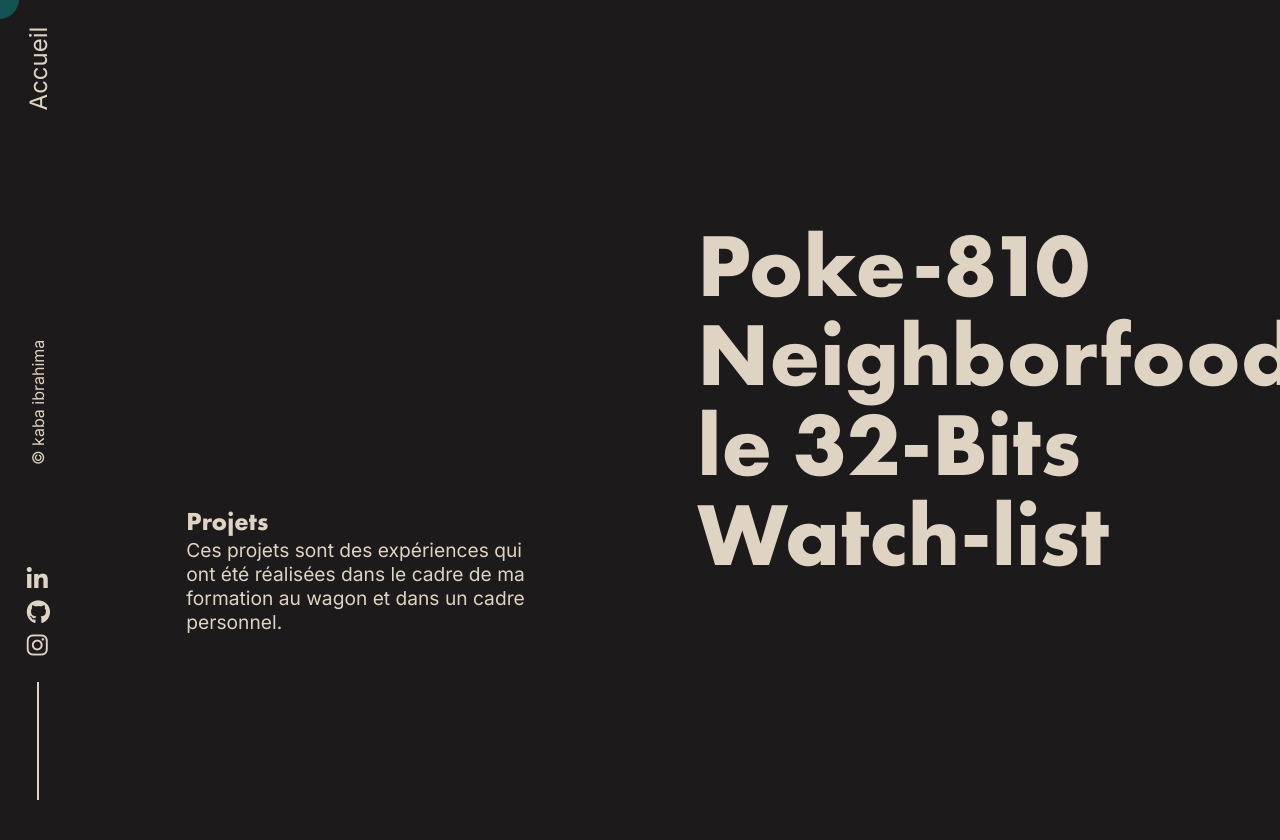
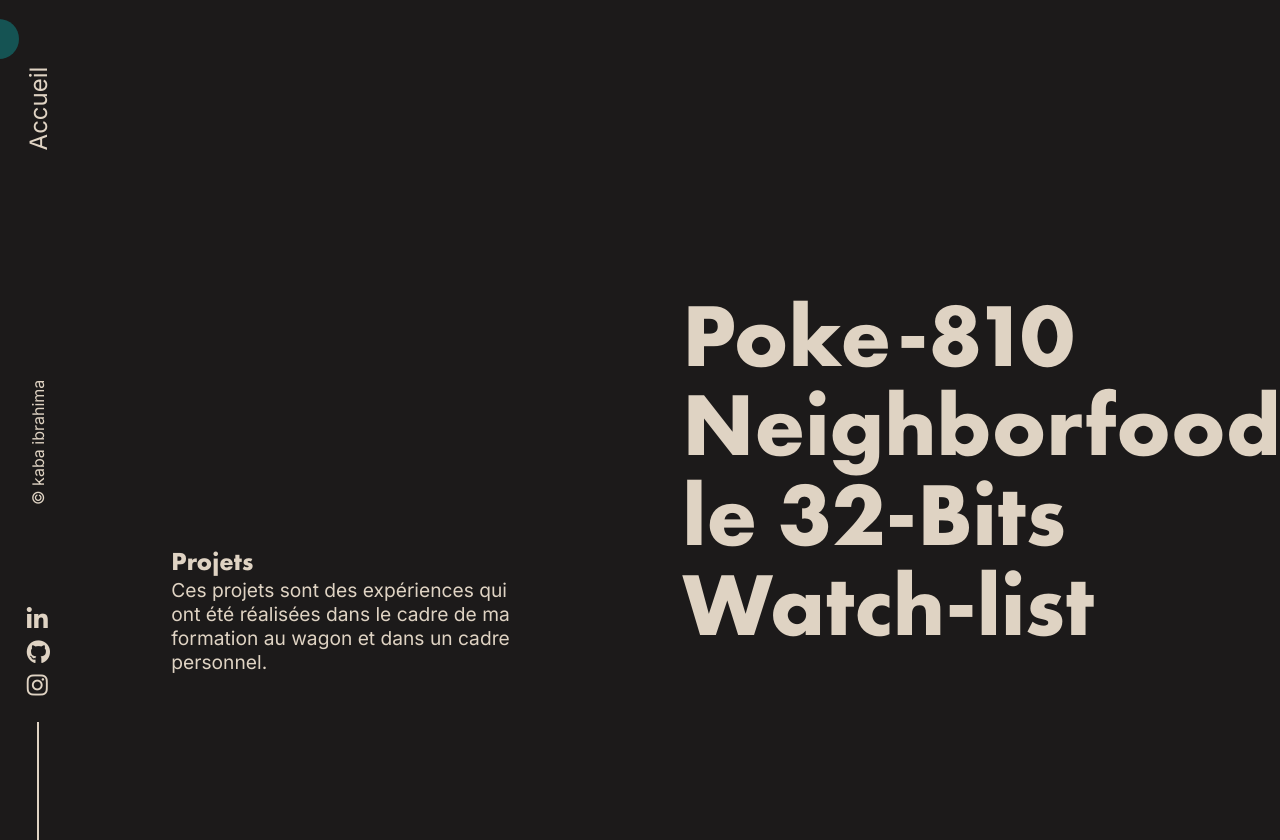
Before and after one commit to kaba992/portfolio-ibra, a website built with Vite: page pages/projects.html in a window 1280 px wide. Before the commit the page ends 800 px from the top, so only its background shows below. Built offline with nearby package versions, Linux system fonts and the light colour scheme; what @splinetool/runtime would draw is missing.

Commit message:
presque la fin

```diff
--- a/style.css
+++ b/style.css
@@ -34,6 +34,7 @@
 	display: flex;
 	width: 100%;
 	justify-content: flex-end;
+
 }
 
 body {
@@ -42,7 +43,7 @@
 	color: #dfd3c3;
 	background-color: #1c1a1a;
 	font-family: "Inter", sans-serif;
-  overflow: hidden;
+	overflow: hidden;
 }
 
 a,
@@ -151,7 +152,7 @@
 	justify-content: space-evenly;
 	align-items: flex-end;
 	padding-bottom: 10%;
-  overflow: hidden;
+	overflow: hidden;
 }
 
 .social {
@@ -326,7 +327,7 @@
 	transition: width 0.5s ease 0s;
 	margin-bottom: 1.3vh;
 	margin-top: 1.3vh;
-  transition: width 2s ease 0s;
+	transition: width 2s ease 0s;
 }
 
 .skills-header {
@@ -374,12 +375,15 @@
 	align-items: center;
 	height: 100vh;
 	width: 100vw;
+	margin-top: 40px;
+	margin-left: -15px;
 }
 
 .projects-right {
 	display: flex;
 	justify-content: center;
 	align-items: center;
+  margin-bottom: -60px;
 }
 .projets-left {
 	display: flex;
@@ -447,6 +451,7 @@
 #poke-810 {
 	height: 100%;
 	width: 100%;
+  overflow: hidden;
 }
 .project-header {
 	height: 80vh;
@@ -731,10 +736,9 @@
 	width: 100%;
 }
 
-.about-line{
-  width: 100%;
+.about-line {
+	width: 100%;
 }
-
 
 @media (max-width: 414px) {
 	/* Home */
```
Also changed, not shown: pages/project/poke-810.html (+1 -1 lines).
